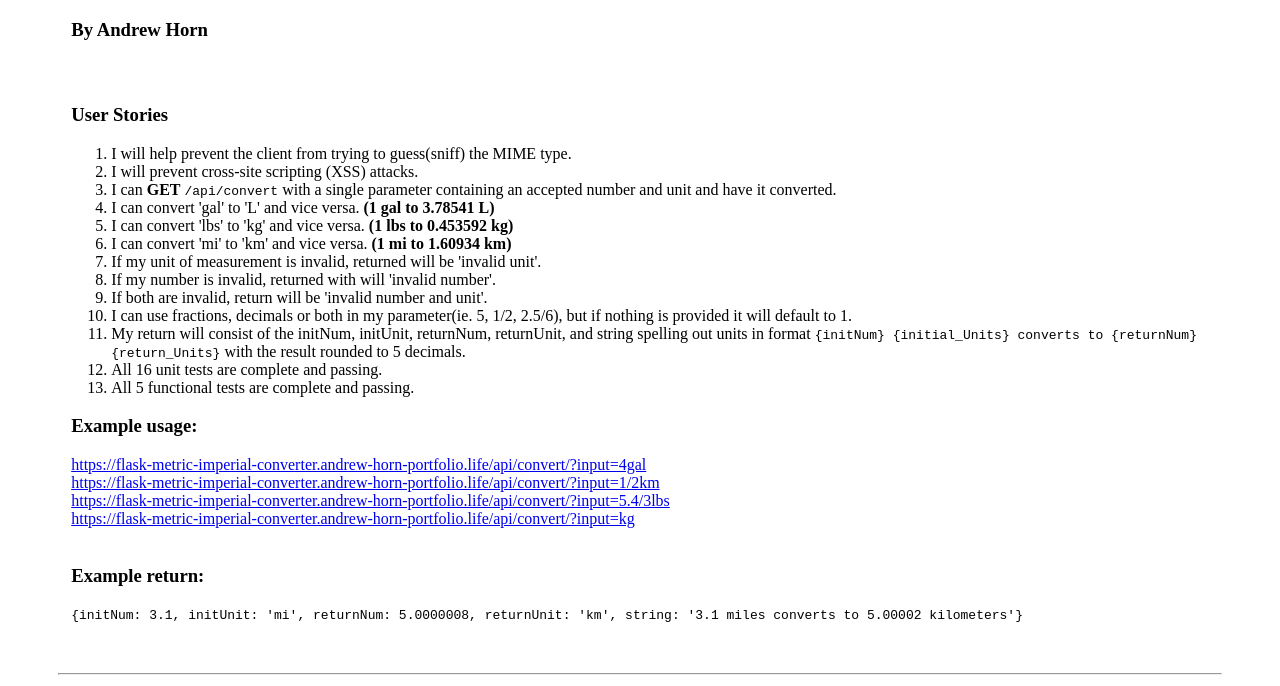
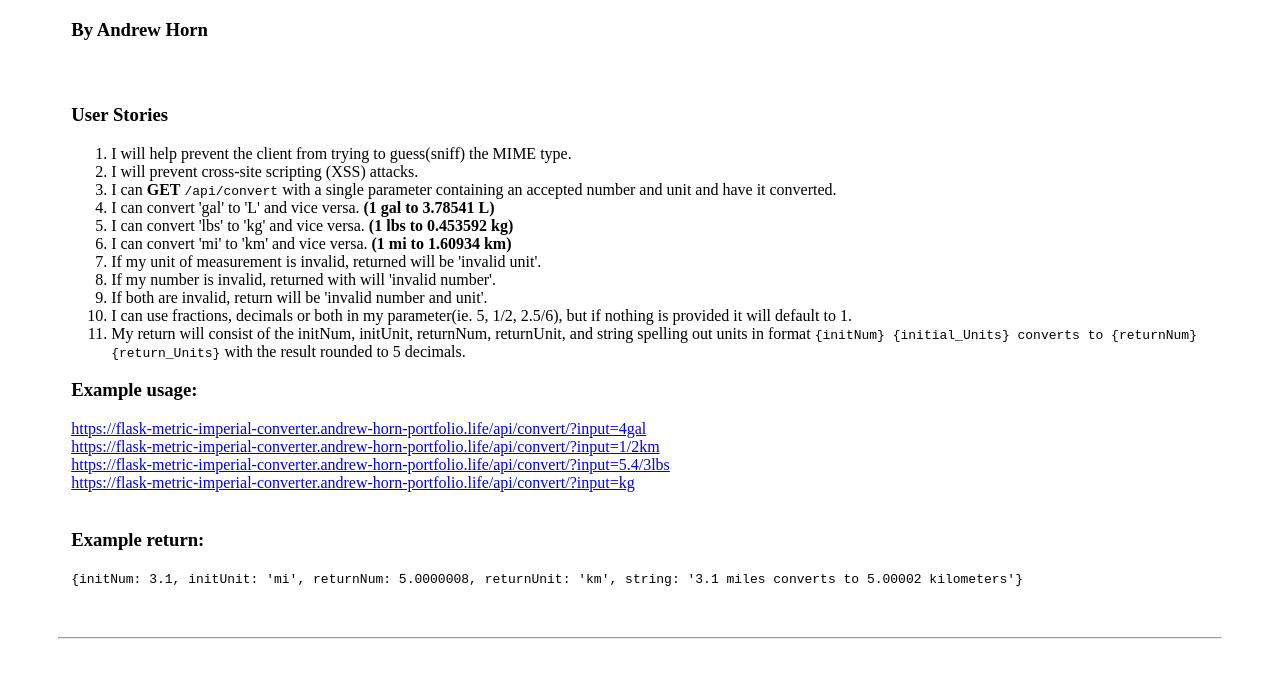
Before and after one commit to sophyphreak/flask-metric-imperial-converter-front, a Gatsby site: page / in a window 1280 px wide. Shown: the part 103-789 px from the top of the page. Built offline with nearby package versions, Linux system fonts and the light colour scheme; Gatsby itself is replaced by a stand-in of ours.

Commit message:
removed bullet points about testing

```diff
--- a/src/pages/index.js
+++ b/src/pages/index.js
@@ -76,8 +76,6 @@ const IndexPage = () => {
             </code>{" "}
             with the result rounded to 5 decimals.
           </li>
-          <li>All 16 unit tests are complete and passing.</li>
-          <li>All 5 functional tests are complete and passing.</li>
         </ol>
         <h3>Example usage:</h3>
         <a href="https://flask-metric-imperial-converter.andrew-horn-portfolio.life/api/convert/?input=4gal">
```
